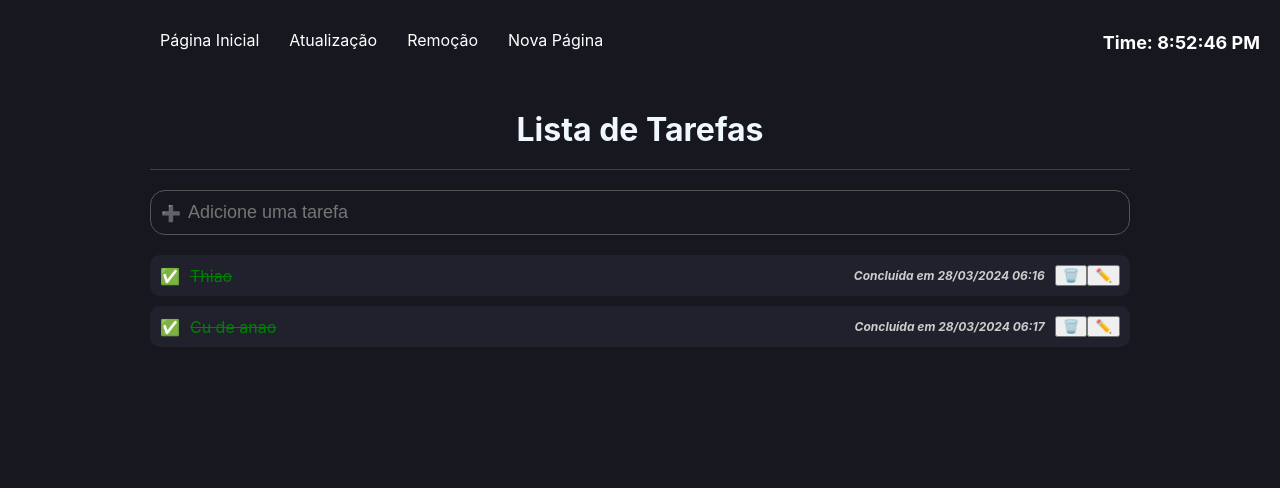
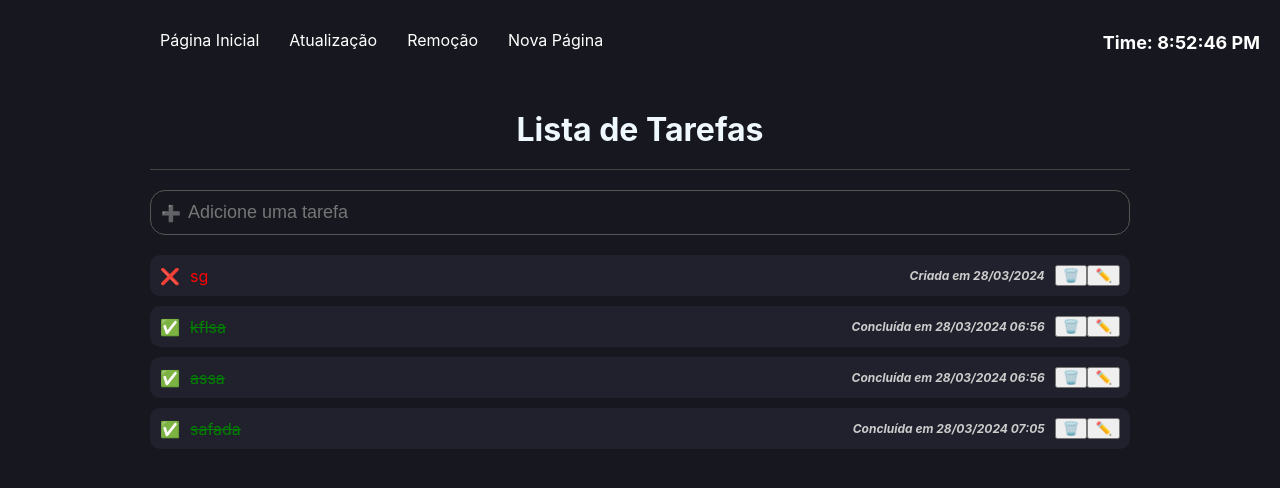
Before and after one commit to souzalusca/lista-tarefas-react, a React (Create React App) app: page / in a window 1280 px wide. Shown: the top 488 px of the page. Built offline with nearby package versions, Linux system fonts and the light colour scheme; data requests are answered from the project's data file.

Commit message:
criando butoes e tempo na app.tsx e na list item

```diff
--- a/mock/db.json
+++ b/mock/db.json
@@ -1,18 +1,32 @@
 {
   "tarefas": [
     {
-      "id": "f44e",
-      "nomedaTarefa": "Thiao",
-      "estaCompleta": true,
-      "createdAt": "2024-03-28T06:16:52.160Z",
-      "updatedAt": "2024-03-28T06:16:56.840Z"
+      "id": "c7c0",
+      "nomedaTarefa": "sg",
+      "estaCompleta": false,
+      "createdAt": "2024-03-28T06:36:28.278Z",
+      "updatedAt": ""
     },
     {
-      "id": "73cc",
-      "nomedaTarefa": "Cu de anao",
+      "id": "a30e",
+      "nomedaTarefa": "kflsa",
       "estaCompleta": true,
-      "createdAt": "2024-03-28T06:17:30.184Z",
+      "createdAt": "2024-03-28T06:56:37.446Z",
       "updatedAt": ""
+    },
+    {
+      "id": "33c2",
+      "nomedaTarefa": "assa",
+      "estaCompleta": true,
+      "createdAt": "2024-03-28T06:56:38.598Z",
+      "updatedAt": ""
+    },
+    {
+      "id": "2b38",
+      "nomedaTarefa": "safada",
+      "estaCompleta": true,
+      "createdAt": "2024-03-28T06:57:51.320Z",
+      "updatedAt": "2024-03-28T07:05:39.916Z"
     }
   ]
 }
--- a/src/components/AddArea/index.tsx
+++ b/src/components/AddArea/index.tsx
@@ -1,36 +1,40 @@
 import { useState, KeyboardEvent } from 'react';
-import * as C from './styles'
+import * as C from './styles';
 
 type Props = {
-    onEnter: (taskName: string) => void
+    onEnter: (taskName: string) => void;
+};
 
-}
-
-export const AddArea = ({ onEnter }:Props) => {
+export const AddArea = ({ onEnter }: Props) => {
     const [inputText, setInputText] = useState('');
 
     const handleKeyUp = (e: KeyboardEvent) => {
-            if (e.code === 'Enter' && inputText !== '') {
-                 onEnter(inputText);
+        if (e.code === 'Enter' && inputText.trim() !== '') {
+            onEnter(inputText.trim());
             setInputText('');
         }
+    };
+
+    const handleAddTask = () => {
+        if (inputText.trim() !== '') {
+            onEnter(inputText.trim());
+            setInputText('');
         }
-
-
+    };
 
     return (
         <C.Container>
-
-                <div className="image" onClick={() => onEnter(inputText)}>➕</div>
+            {/* Adiciona uma tarefa ao clicar no emoji roxo */}
+            <div className="image" onClick={handleAddTask}>➕</div>
             <input
                 type="text"
-                    placeholder='Adicione uma tarefa'
+                placeholder="Adicione uma tarefa"
                 value={inputText}
-                    onChange={e=>setInputText(e.target.value)}
+                onChange={(e) => setInputText(e.target.value)}
                 onKeyUp={handleKeyUp}
             />
         </C.Container>
     );
-}
+};
 
-export default AddArea
+export default AddArea;
```
Lines whose indentation alone changed are shown as unchanged.
